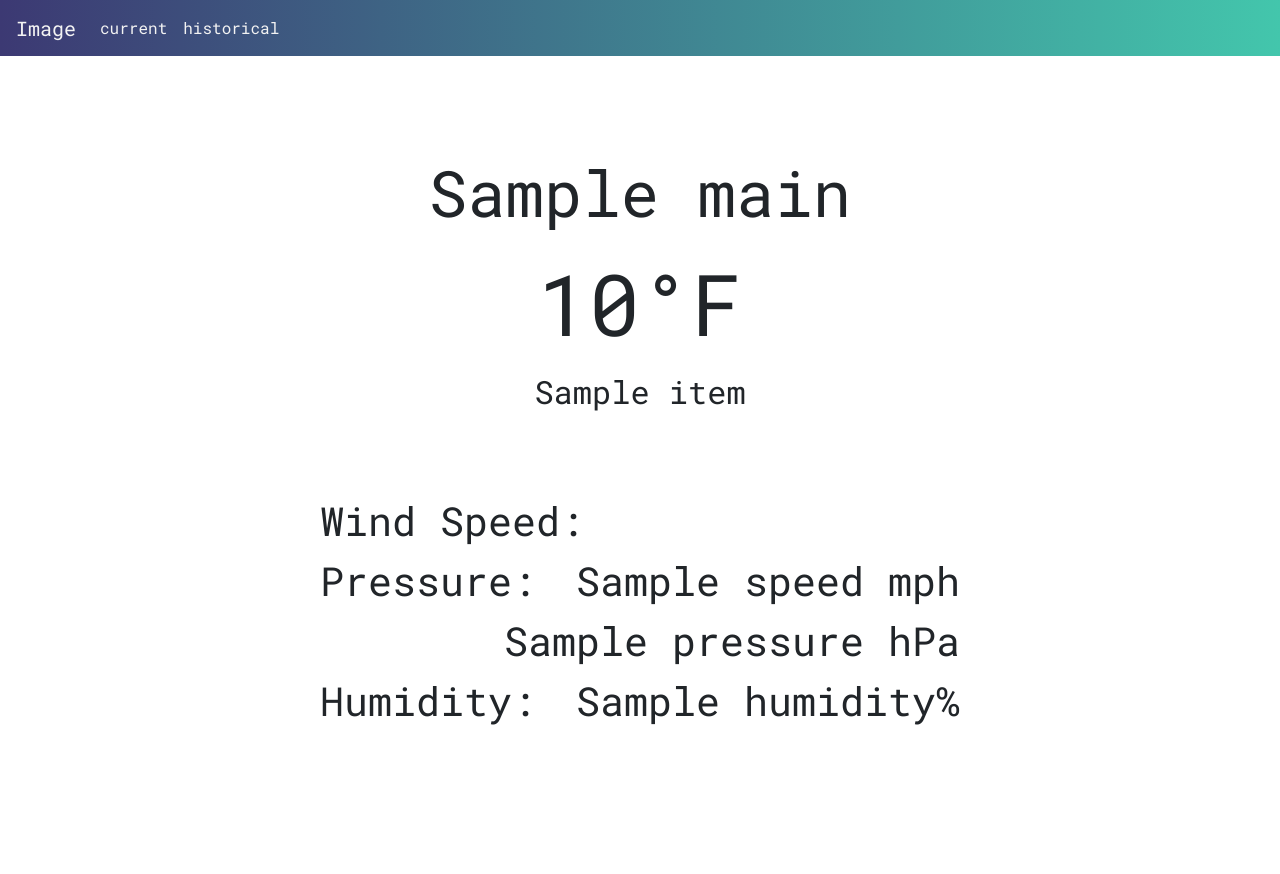
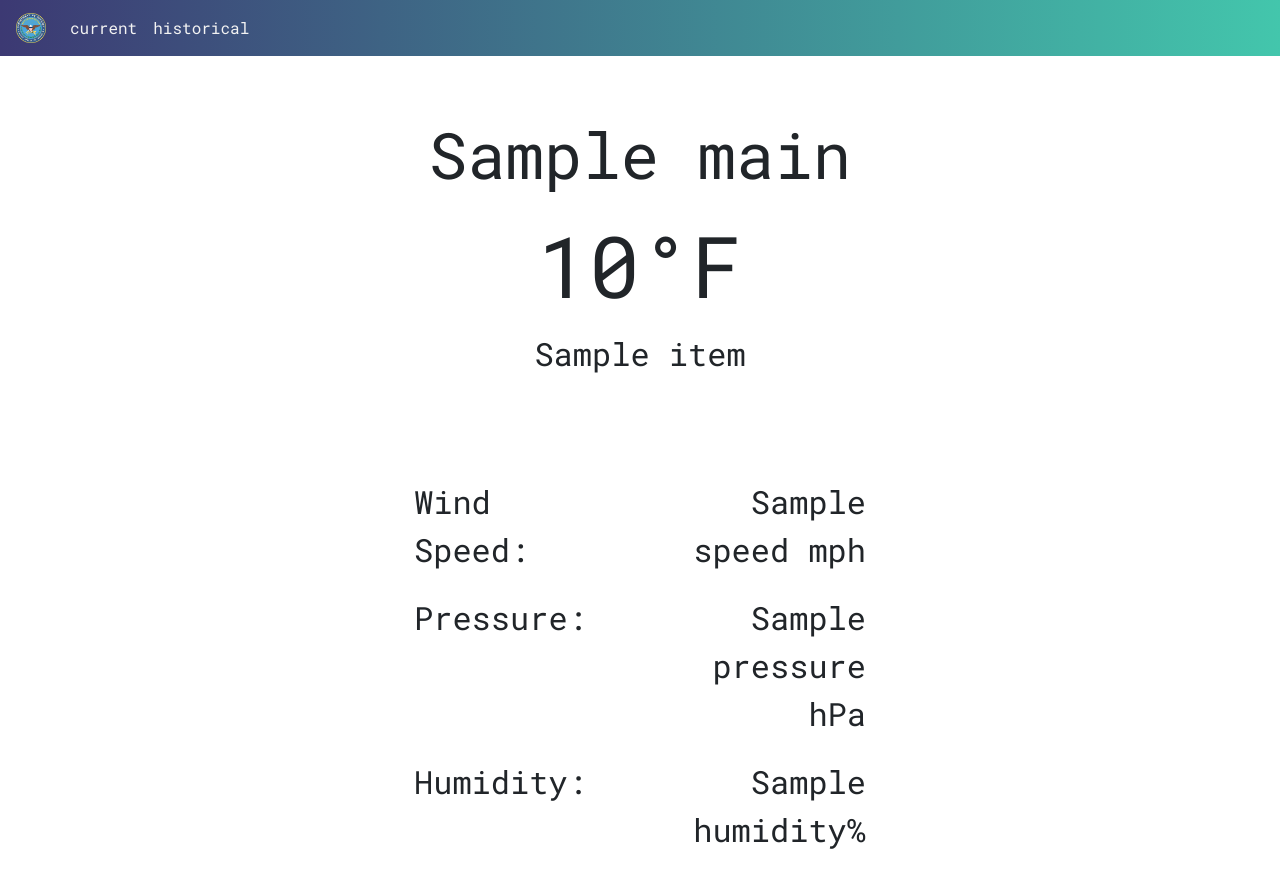
Before and after one commit to batiyeh/weather-station, a Django app: page /currentweather in a window 1280 px wide. Run offline with Django 3.2, Linux system fonts and the light colour scheme; tables that the repository leaves empty hold one stand-in row (values such as "Sample post"); a database or web service that is not in the repository returns one stand-in record (values such as "Sample title"); data that the repository does not hold is empty; some libraries are stand-ins or nearby versions.

Commit message:
Improved UI layout. Added dod logo.

```diff
--- a/currentweather/static/css/styles.css
+++ b/currentweather/static/css/styles.css
@@ -18,19 +18,16 @@ nav a {
     color: #F3F3F3 !important;
 }
 
-.centered {
-    position: fixed;
-    top: 50%;
-    left: 50%;
-    transform: translate(-50%, -50%);
+.current .container {
+    width: 40%;
 }
 
 .top-info {
-    margin-bottom: 75px;
+    margin-top: 50px;
 }
 
 .bottom-info {
-
+    margin-top: 100px;
 }
 
 #temp {
@@ -52,5 +49,10 @@ nav a {
 }
 
 .weather-list-item {
-    font-size: 30pt;
+    font-size: 24pt;
+    margin-bottom: 20px;
 }
+
+.weather-num {
+    text-align: right;
+}
--- a/currentweather/templates/base.html
+++ b/currentweather/templates/base.html
@@ -26,7 +26,9 @@
 
 <body>
     <nav class="navbar navbar-expand-lg navbar-light bg-light">
-        <a class="navbar-brand" href="#">Image</a>
+        <a class="navbar-brand" href="#">
+            <img src="{% static 'icons/dod_logo.png' %}" width="30" height="30" alt="">
+        </a>
         <button class="navbar-toggler" type="button" data-toggle="collapse" data-target="#navbarSupportedContent" aria-controls="navbarSupportedContent"
             aria-expanded="false" aria-label="Toggle navigation">
             <span class="navbar-toggler-icon"></span>
--- a/currentweather/templates/currentWeather.html
+++ b/currentweather/templates/currentWeather.html
@@ -1,17 +1,32 @@
 {% extends 'base.html' %}
 
 {% block content %}
-<div class="container">
-    <div class="centered">
+<div class="current">
+    <div class="container">
         <div class="top-info">
             <p id="desc">{{ desc }}</p>
             <p id="temp">{{ temperature }}&#176;F</p>
             <p id="location">{{ location }}</p>
         </div>
         <div class="bottom-info">
-            <p class="weather-list-item"><span class="float-left">Wind Speed:</span> <span class="float-right">{{ wind_speed }} mph</span></p>
-            <p class="weather-list-item"><span class="float-left">Pressure:</span> <span class="float-right">{{ pressure }} hPa</span></p>
-            <p class="weather-list-item"><span class="float-left">Humidity:</span> <span class="float-right">{{ humidity }}%</span></p>
+            <div class="row">
+                <div class="col-12 weather-list-item">
+                    <div class="col-6 weather-text float-left">Wind Speed: </div>
+                    <div class="col-6 weather-num float-right">{{ wind_speed }} mph</div>
+                </div>
+            </div>
+            <div class="row">
+                <div class="col-12 weather-list-item">
+                    <div class="col-6 weather-text float-left">Pressure: </div>
+                    <div class="col-6 weather-num float-right">{{ pressure }} hPa</div>
+                </div>
+            </div>
+            <div class="row">
+                <div class="col-12 weather-list-item">
+                    <div class="col-6 weather-text float-left">Humidity: </div>
+                    <div class="col-6 weather-num float-right">{{ humidity }}%</div>
+                </div>
+            </div>
         </div>
     </div>
 </div>
```
Also changed, not shown: currentweather/static/icons/dod_logo.png (added).
